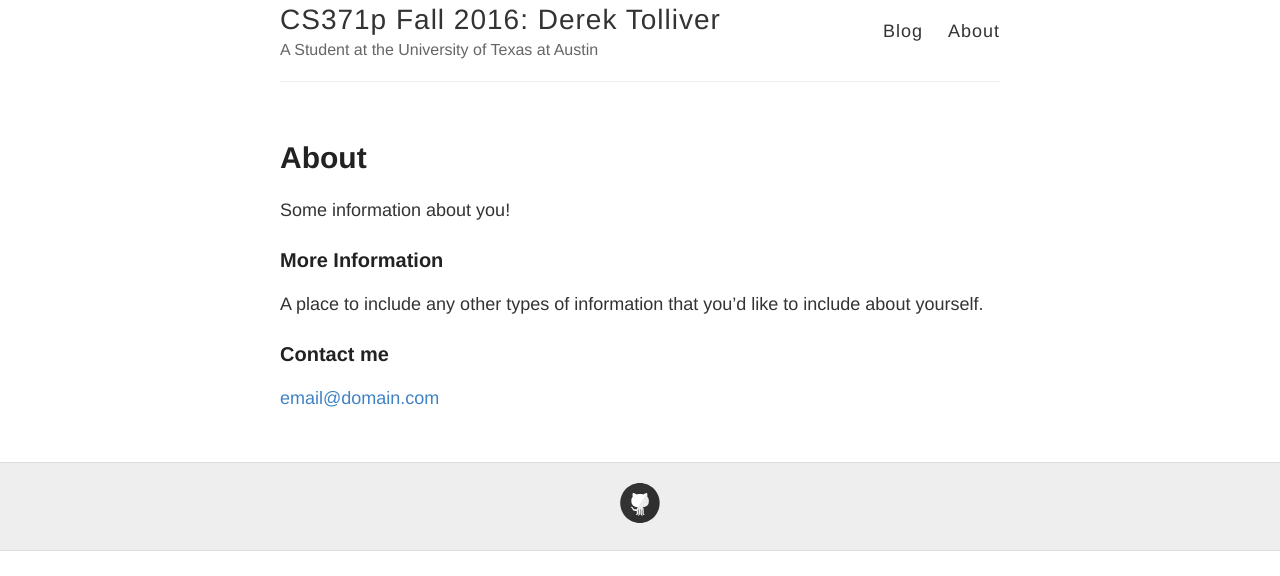
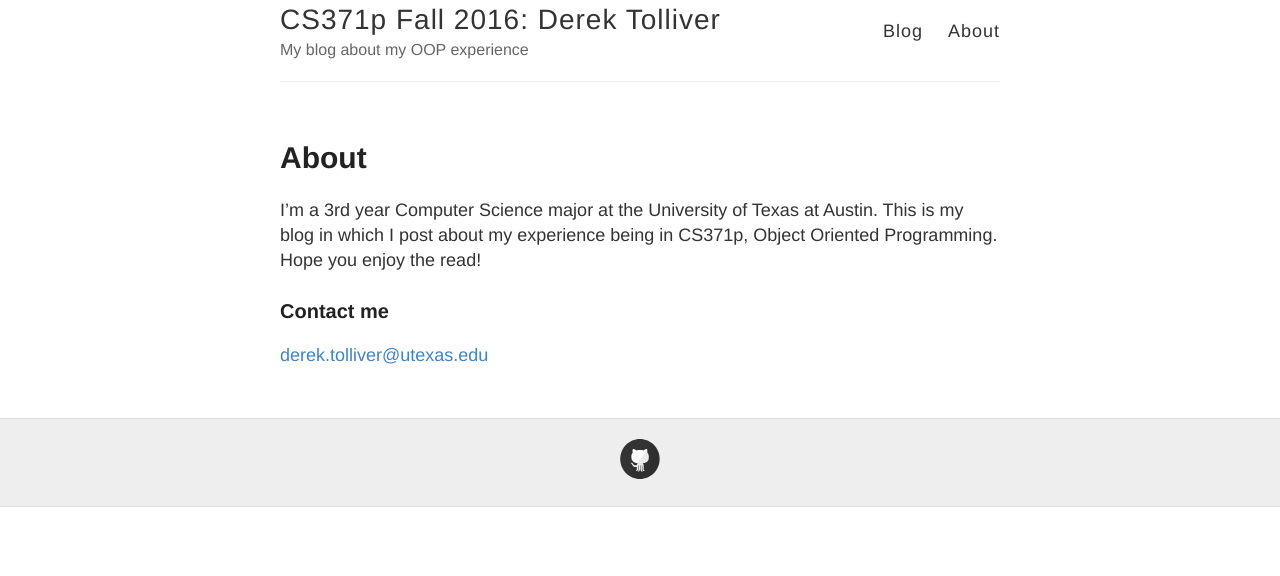
Before and after one commit to derektolliver/derektolliver.github.io, a Jekyll site: the page built from about.md, in a window 1280 px wide, cut to the strip 324-900 px from the top of the page. Built offline with Jekyll 4.4.1, drawn with Linux system fonts in a browser that asks for light colours.

Commit message:
Slight changes

```diff
--- a/_config.yml
+++ b/_config.yml
@@ -6,7 +6,7 @@
 name: "CS371p Fall 2016: Derek Tolliver"
 
 # Short bio or description (displayed in the header)
-description: A Student at the University of Texas at Austin
+description: My blog about my OOP experience
 
 # URL of your avatar or profile pic (you could use your GitHub profile pic)
 avatar: https://avatars0.githubusercontent.com/u/8220914?v=3&s=460
--- a/_layouts/default.html
+++ b/_layouts/default.html
@@ -26,12 +26,10 @@
             <p class="site-description">{{ site.description }}</p>
           </div>
 
-          <!-->
           <nav>
             <a href="{{ site.baseurl }}/">Blog</a>
             <a href="{{ site.baseurl }}/about">About</a>
           </nav>
-          <!-->
         </header>
       </div>
     </div>
--- a/about.md
+++ b/about.md
@@ -4,12 +4,8 @@ title: About
 permalink: /about/
 ---
 
-Some information about you!
-
-### More Information
-
-A place to include any other types of information that you'd like to include about yourself.
+I'm a 3rd year Computer Science major at the University of Texas at Austin. This is my blog in which I post about my experience being in CS371p, Object Oriented Programming. Hope you enjoy the read!
 
 ### Contact me
 
-[email@domain.com](mailto:email@domain.com)
+[derek.tolliver@utexas.edu](mailto:derek.tolliver@utexas.edu)
```
